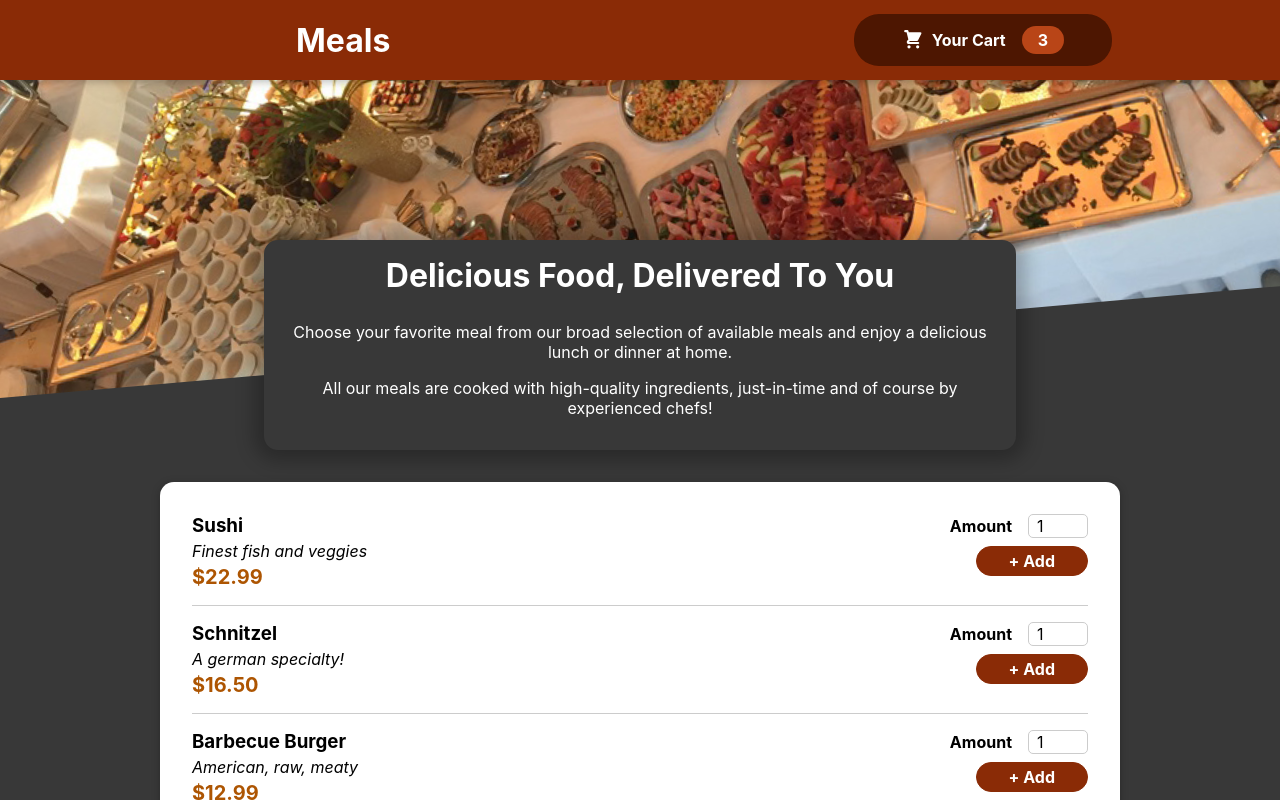
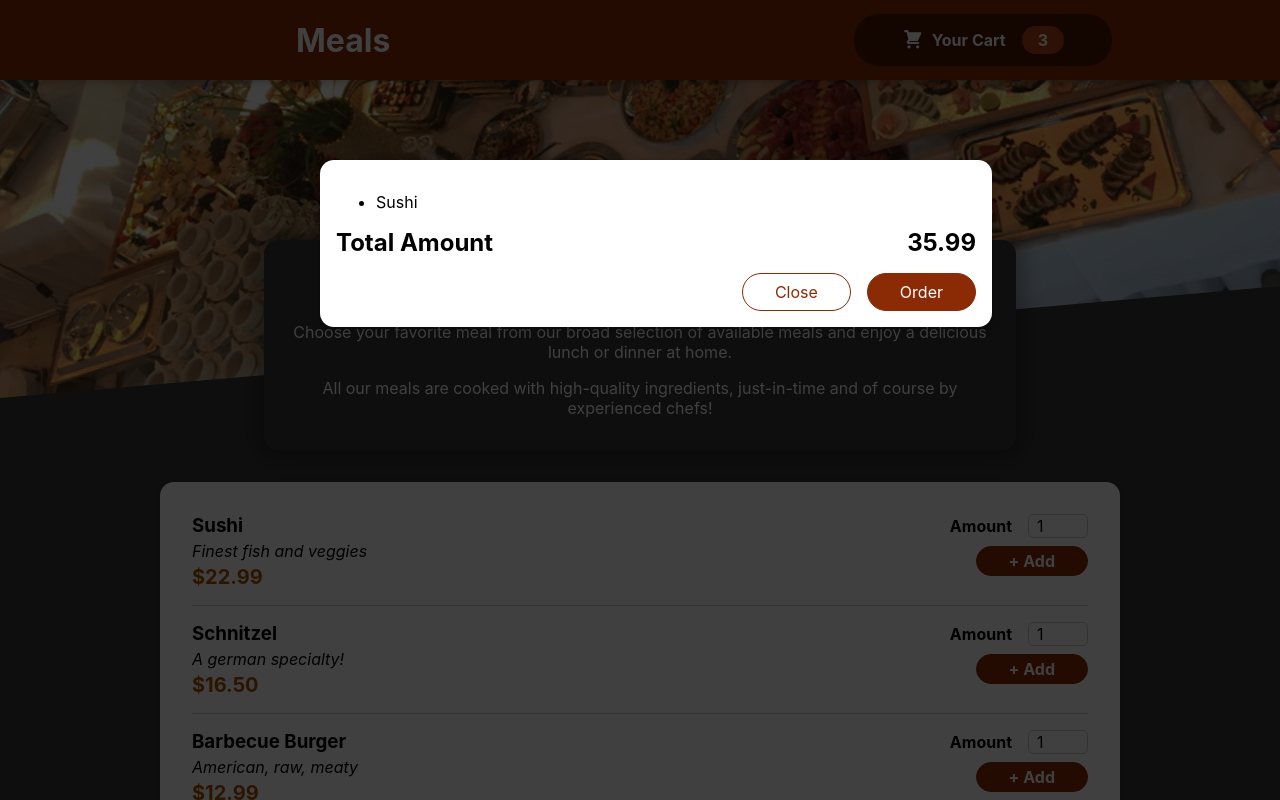
Before and after one commit to gkojunior/food-order-app, a React (Create React App) app: page / in a window 1280 px wide. Shown: the top 800 px of the page. Built offline with nearby package versions, Linux system fonts and the light colour scheme.

Commit message:
Added a Modal via React Portal

```diff
--- a/public/index.html
+++ b/public/index.html
@@ -28,6 +28,7 @@
   </head>
   <body>
     <noscript>You need to enable JavaScript to run this app.</noscript>
+    <div id="overlays"></div>
     <div id="root"></div>
     <!--
       This HTML file is a template.
--- a/src/App.js
+++ b/src/App.js
@@ -2,10 +2,12 @@
 
 import Header from './Compnonets/Layout/Header';
 import Meals from './Compnonets/Meals/Meals';
+import Cart from './Compnonets/Cart/Cart';
 
 function App() {
 	return (
-		<Fragment>
+    <Fragment>
+      <Cart />
 			<Header />
 			<main>
 				<Meals />
--- a/src/Compnonets/Cart/Cart.js
+++ b/src/Compnonets/Cart/Cart.js
@@ -1,3 +1,4 @@
+import Modal from '../UI/Modal';
 import classes from './Cart.module.css';
 
 export default function Cart({}) {
@@ -10,7 +11,7 @@
 	);
 
 	return (
-		<div>
+		<Modal>
 			{cartitems}
 			<div className={classes.total}>
 				<span>Total Amount</span>
@@ -20,6 +21,6 @@
 				<button className={classes['button--alt']}>Close</button>
 				<button className={classes.button}>Order</button>
 			</div>
-		</div>
+		</Modal>
 	);
 }
--- /dev/null
+++ b/src/Compnonets/UI/Modal.js
@@ -0,0 +1,30 @@
+import { Fragment } from 'react';
+import  ReactDOM  from 'react-dom';
+
+import classes from './Modal.module.css';
+
+const Backdrop = (props) => {
+	return <div className={classes.backdrop} />;
+};
+
+const ModalOverLay = ({children}) => {
+	return (
+		<div className={classes.modal}>
+			<div className={classes.content}> {children}</div>
+		</div>
+	);
+};
+
+const portalElement = document.getElementById('overlays');
+
+export default function Modal({ children }) {
+	return (
+		<Fragment>
+			{ReactDOM.createPortal(<Backdrop />, portalElement)}
+			{ReactDOM.createPortal(
+				<ModalOverLay>{children}</ModalOverLay>,
+				portalElement
+			)}
+		</Fragment>
+	);
+}
--- /dev/null
+++ b/src/Compnonets/UI/Modal.module.css
@@ -0,0 +1,40 @@
+.backdrop {
+    position: fixed;
+    top: 0;
+    left: 0;
+    width: 100%;
+    height: 100vh;
+    z-index: 20;
+    background-color: rgba(0, 0, 0, 0.75);
+  }
+
+  .modal {
+    position: fixed;
+    top: 20vh;
+    left: 5%;
+    width: 90%;
+    background-color: white;
+    padding: 1rem;
+    border-radius: 14px;
+    box-shadow: 0 2px 8px rgba(0, 0, 0, 0.25);
+    z-index: 30;
+    animation: slide-down 300ms ease-out forwards;
+  }
+
+  @media (min-width: 768px) {
+    .modal {
+      width: 40rem;
+      left: calc(50% - 20rem);
+    }
+  }
+
+  @keyframes slide-down {
+    from {
+      opacity: 0;
+      transform: translateY(-3rem);
+    }
+    to {
+      opacity: 1;
+      transform: translateY(0);
+    }
+  }
```
